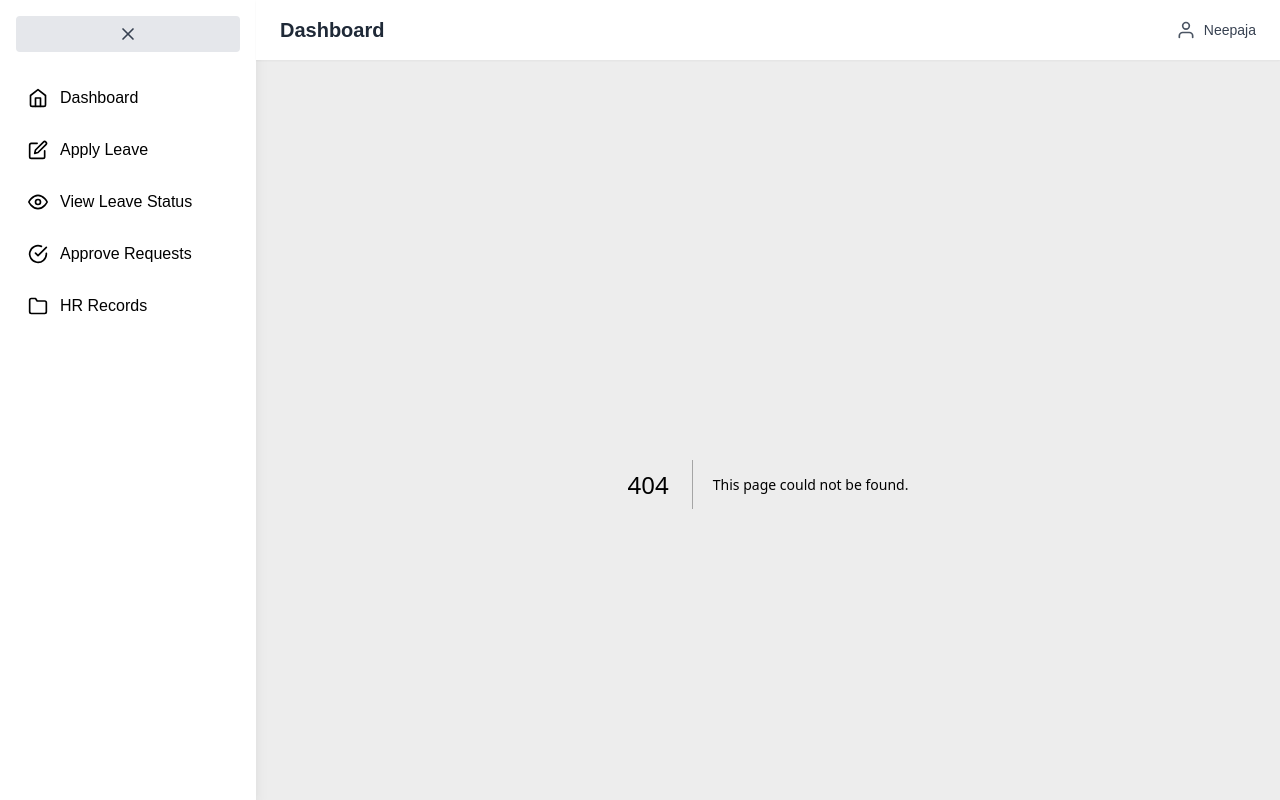
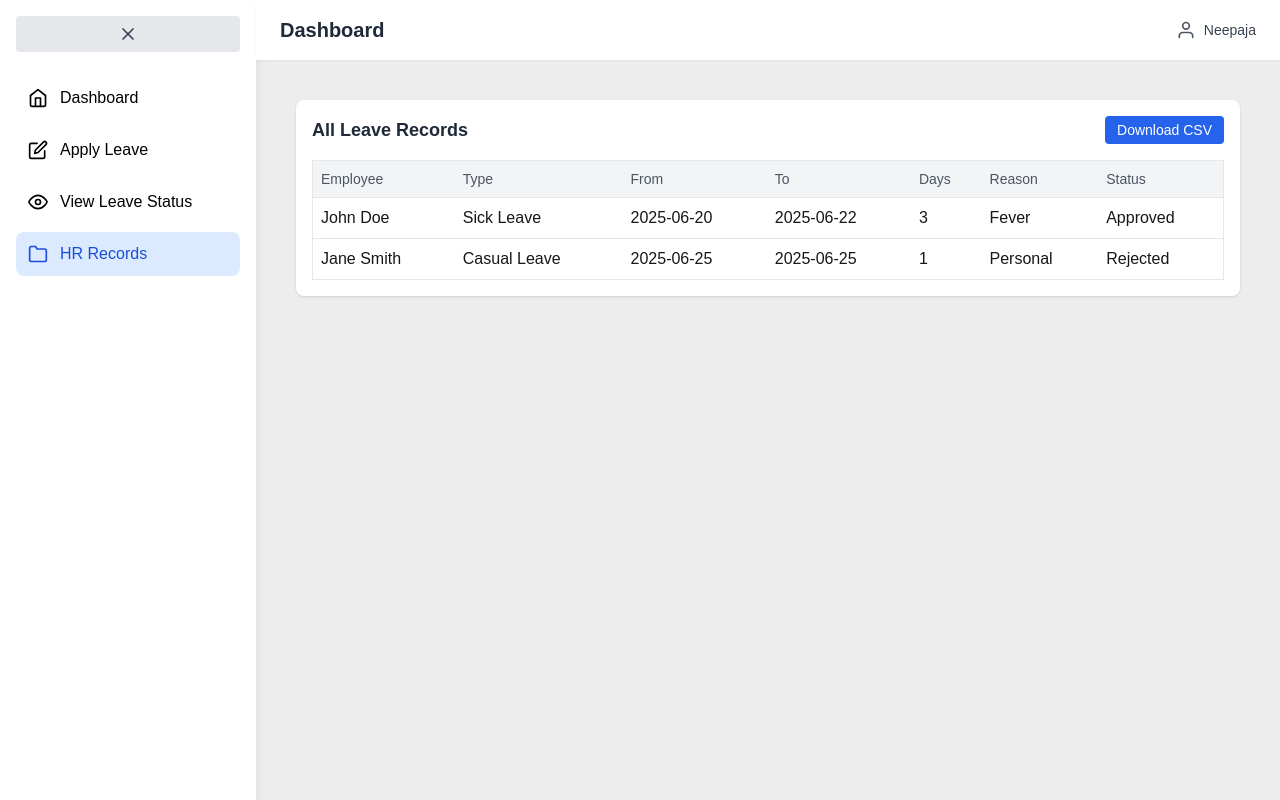
Before and after one commit to Neepaja/leave-management, a Next.js app in the folder frontend/: page /hr/dashboard in a window 1280 px wide. Before the commit this address had no page. Built offline with nearby package versions, Linux system fonts and the light colour scheme.

Commit message:
feat(hr): add leave records dashboard with CSV download

```diff
--- /dev/null
+++ b/frontend/src/app/hr/dashboard/page.tsx
@@ -0,0 +1,9 @@
+import LeaveRecordsTable from "@/components/hr/LeaveRecordsTable";
+
+export default function HRLeaveRecordsPage() {
+  return (
+    <div className="p-4">
+      <LeaveRecordsTable />
+    </div>
+  );
+}
--- /dev/null
+++ b/frontend/src/components/hr/LeaveRecordsTable.tsx
@@ -0,0 +1,107 @@
+"use client";
+
+import { useState } from "react";
+
+interface LeaveRecord {
+  id: number;
+  employee: string;
+  type: string;
+  from: string;
+  to: string;
+  days: number;
+  reason: string;
+  status: string;
+}
+
+const mockData: LeaveRecord[] = [
+  {
+    id: 1,
+    employee: "John Doe",
+    type: "Sick Leave",
+    from: "2025-06-20",
+    to: "2025-06-22",
+    days: 3,
+    reason: "Fever",
+    status: "Approved",
+  },
+  {
+    id: 2,
+    employee: "Jane Smith",
+    type: "Casual Leave",
+    from: "2025-06-25",
+    to: "2025-06-25",
+    days: 1,
+    reason: "Personal",
+    status: "Rejected",
+  },
+];
+
+export default function LeaveRecordsTable() {
+  const [records] = useState(mockData);
+
+  const handleDownloadCSV = () => {
+    const csvContent = [
+      ["Employee", "Type", "From", "To", "Days", "Reason", "Status"],
+      ...records.map((rec) => [
+        rec.employee,
+        rec.type,
+        rec.from,
+        rec.to,
+        rec.days.toString(),
+        rec.reason,
+        rec.status,
+      ]),
+    ]
+      .map((row) => row.join(","))
+      .join("\n");
+
+    const blob = new Blob([csvContent], { type: "text/csv;charset=utf-8;" });
+    const url = URL.createObjectURL(blob);
+    const a = document.createElement("a");
+    a.href = url;
+    a.download = "leave_records.csv";
+    a.click();
+    URL.revokeObjectURL(url);
+  };
+
+  return (
+    <div className="bg-white rounded-lg shadow p-4 overflow-x-auto">
+      <div className="flex justify-between items-center mb-4">
+        <h3 className="text-lg font-semibold text-gray-800">All Leave Records</h3>
+        <button
+          onClick={handleDownloadCSV}
+          className="bg-blue-600 text-white px-3 py-1 rounded hover:bg-blue-700 transition text-sm"
+        >
+          Download CSV
+        </button>
+      </div>
+      <table className="min-w-full border">
+        <thead className="bg-gray-100">
+          <tr>
+            {["Employee", "Type", "From", "To", "Days", "Reason", "Status"].map((header) => (
+              <th
+                key={header}
+                className="text-left p-2 border-b text-sm font-medium text-gray-600"
+              >
+                {header}
+              </th>
+            ))}
+          </tr>
+        </thead>
+        <tbody>
+          {records.map((rec) => (
+            <tr key={rec.id} className="hover:bg-gray-50">
+              <td className="p-2 border-b">{rec.employee}</td>
+              <td className="p-2 border-b">{rec.type}</td>
+              <td className="p-2 border-b">{rec.from}</td>
+              <td className="p-2 border-b">{rec.to}</td>
+              <td className="p-2 border-b">{rec.days}</td>
+              <td className="p-2 border-b">{rec.reason}</td>
+              <td className="p-2 border-b">{rec.status}</td>
+            </tr>
+          ))}
+        </tbody>
+      </table>
+    </div>
+  );
+}
--- a/frontend/src/components/layout/Sidebar.tsx
+++ b/frontend/src/components/layout/Sidebar.tsx
@@ -15,8 +15,7 @@ const Sidebar = () => {
     { href: "/employee/dashboard", label: "Dashboard", icon: <FiHome /> },
     { href: "/employee/leave/apply", label: "Apply Leave", icon: <FiEdit /> },
     { href: "/manager/dashboard", label: "View Leave Status", icon: <FiEye /> },
-    { href: "/manager/requests", label: "Approve Requests", icon: <FiCheckCircle /> },
-    { href: "/hr/records", label: "HR Records", icon: <FiFolder /> },
+    { href: "/hr/dashboard", label: "HR Records", icon: <FiFolder /> },
   ];
 
 return (
--- a/frontend/src/components/manager/LeaveRequestsTable.tsx
+++ b/frontend/src/components/manager/LeaveRequestsTable.tsx
@@ -128,7 +128,6 @@ export default function LeaveRequestsTable() {
         </table>
       </div>
 
-      {/* Modal for confirmation */}
       <Modal
         isOpen={selectedId !== null && actionType !== null}
         onClose={closeModal}
```
